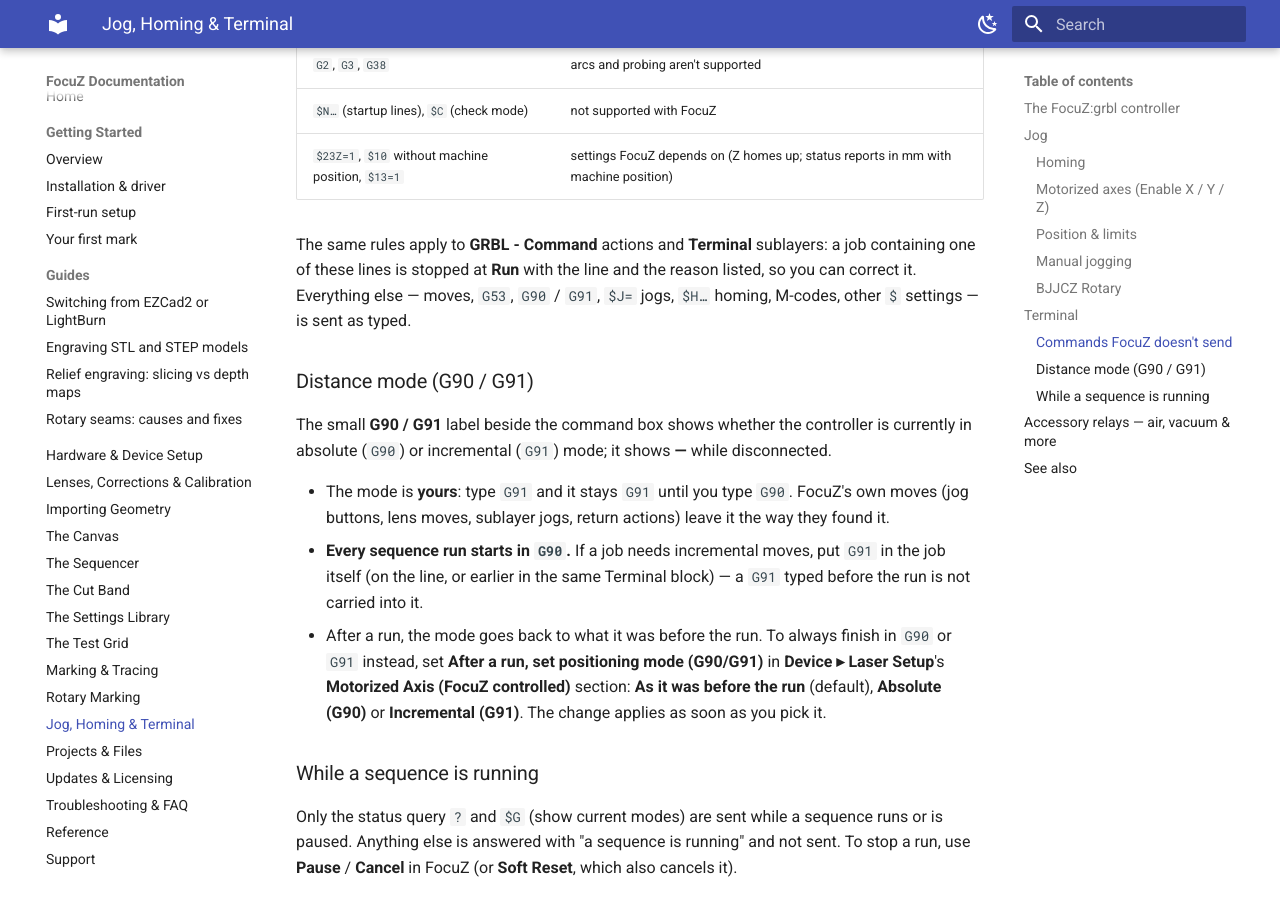
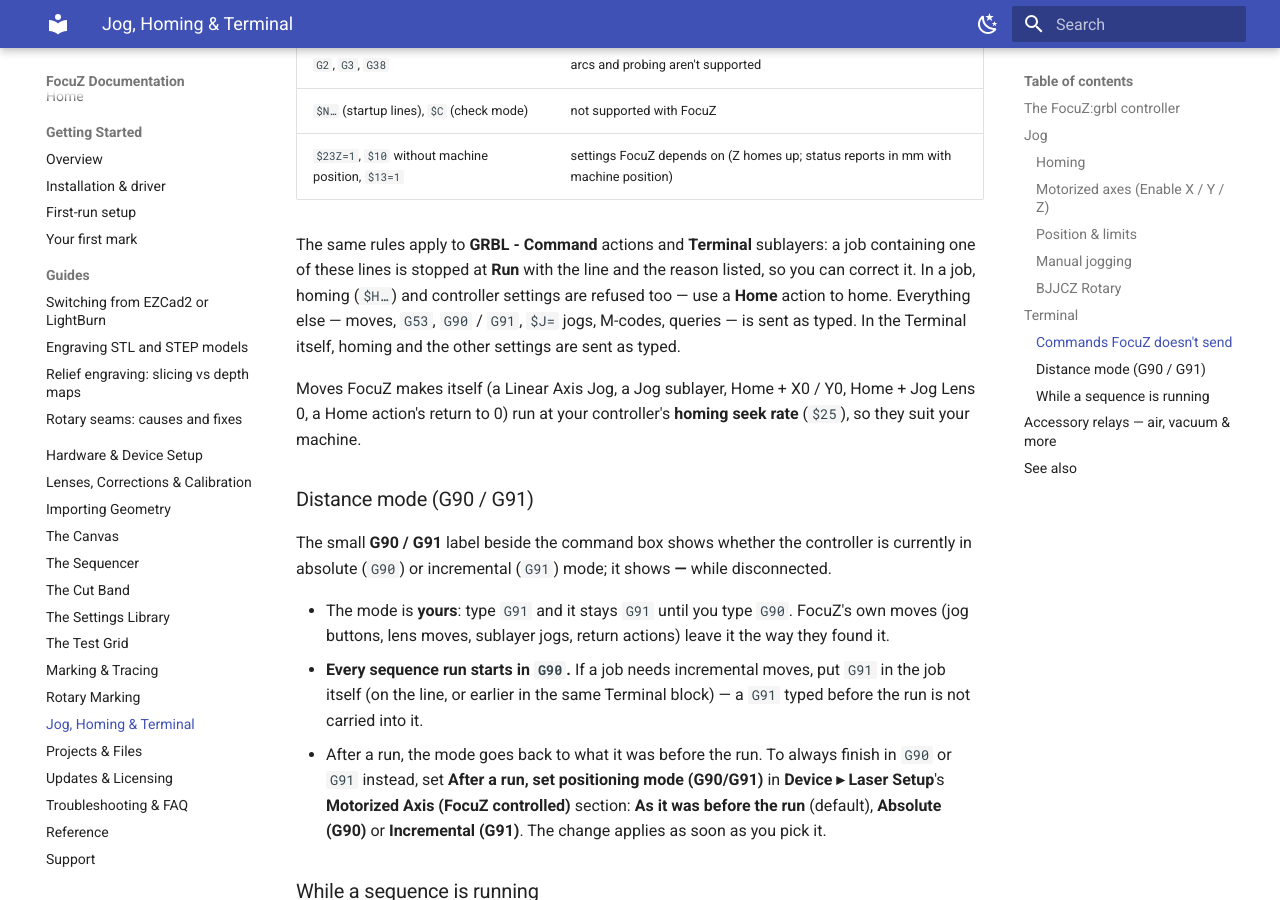
Before and after one commit to Lokahi-Shop/focuz-docs, an MkDocs documentation site: the page built from docs/jog-terminal.md, in a window 1280 px wide and 900 px high, scrolled down 3815 px. Built offline with MkDocs 1.6.1 and Material for MkDocs 9.7.7, drawn with Linux system fonts in a browser that asks for light colours.

Commit message:
Homing in jobs via the Home action; FocuZ moves at the homing seek rate
Co-Authored-By: Claude Opus 5.5 <noreply@anthropic.com>

```diff
--- a/docs/jog-terminal.md
+++ b/docs/jog-terminal.md
@@ -144,8 +144,12 @@ up, so the Terminal answers with a one-line reason and **does not send** it:
 
 The same rules apply to **GRBL - Command** actions and **Terminal** sublayers: a job containing one of
 these lines is stopped at **Run** with the line and the reason listed, so you can correct it.
-Everything else — moves, `G53`, `G90` / `G91`, `$J=` jogs, `$H…` homing, M-codes, other `$` settings —
-is sent as typed.
+In a job, homing (`$H…`) and controller settings are refused too — use a **Home** action to home. Everything
+else — moves, `G53`, `G90` / `G91`, `$J=` jogs, M-codes, queries — is sent as typed. In the Terminal itself,
+homing and the other settings are sent as typed.
+
+Moves FocuZ makes itself (a Linear Axis Jog, a Jog sublayer, Home + X0 / Y0, Home + Jog Lens 0, a Home action's
+return to 0) run at your controller's **homing seek rate** (`$25`), so they suit your machine.
 
 ### Distance mode (G90 / G91)
 
```
Also changed, not shown: docs/sequencer.md (+1 -1 lines).
